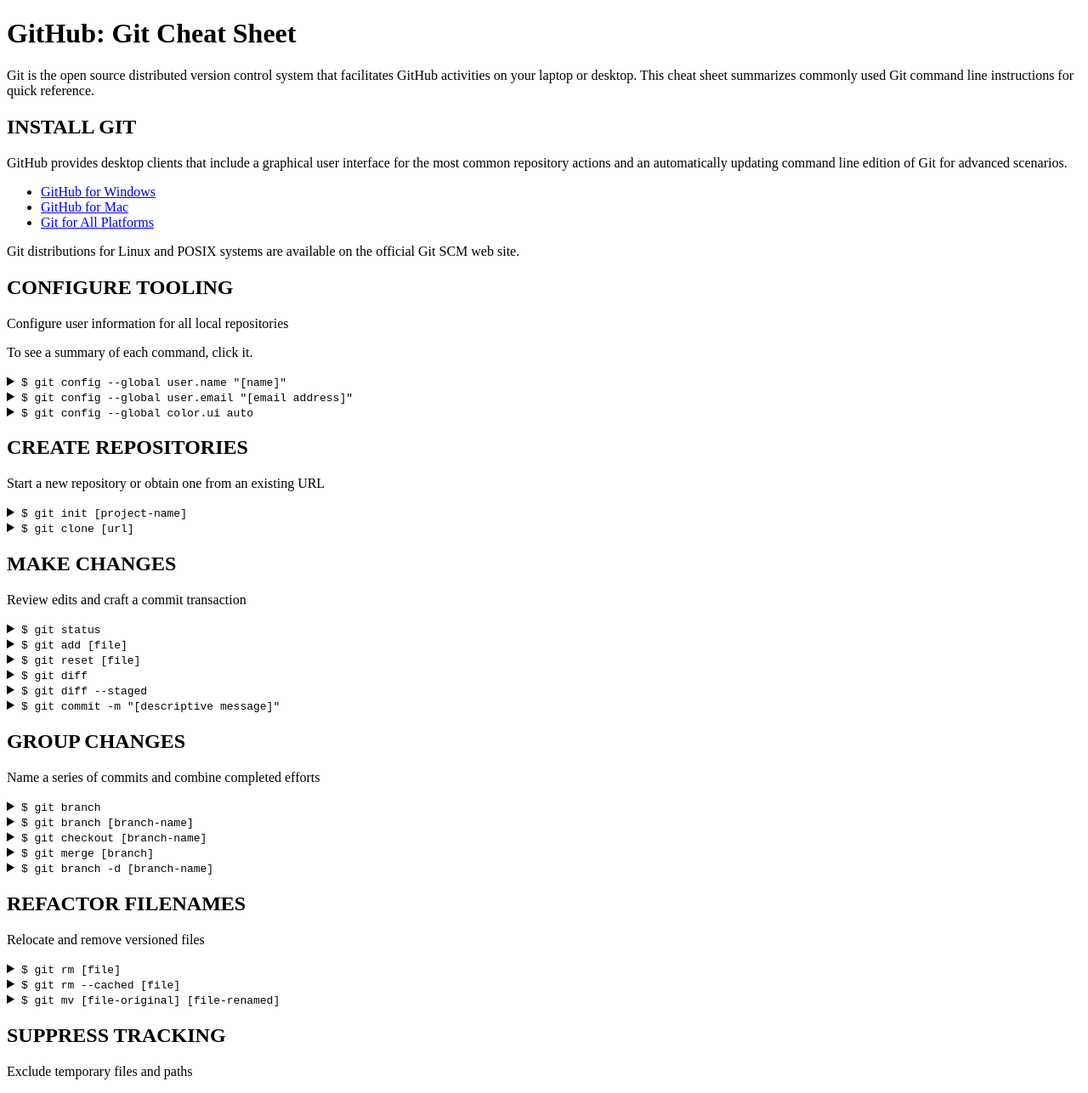
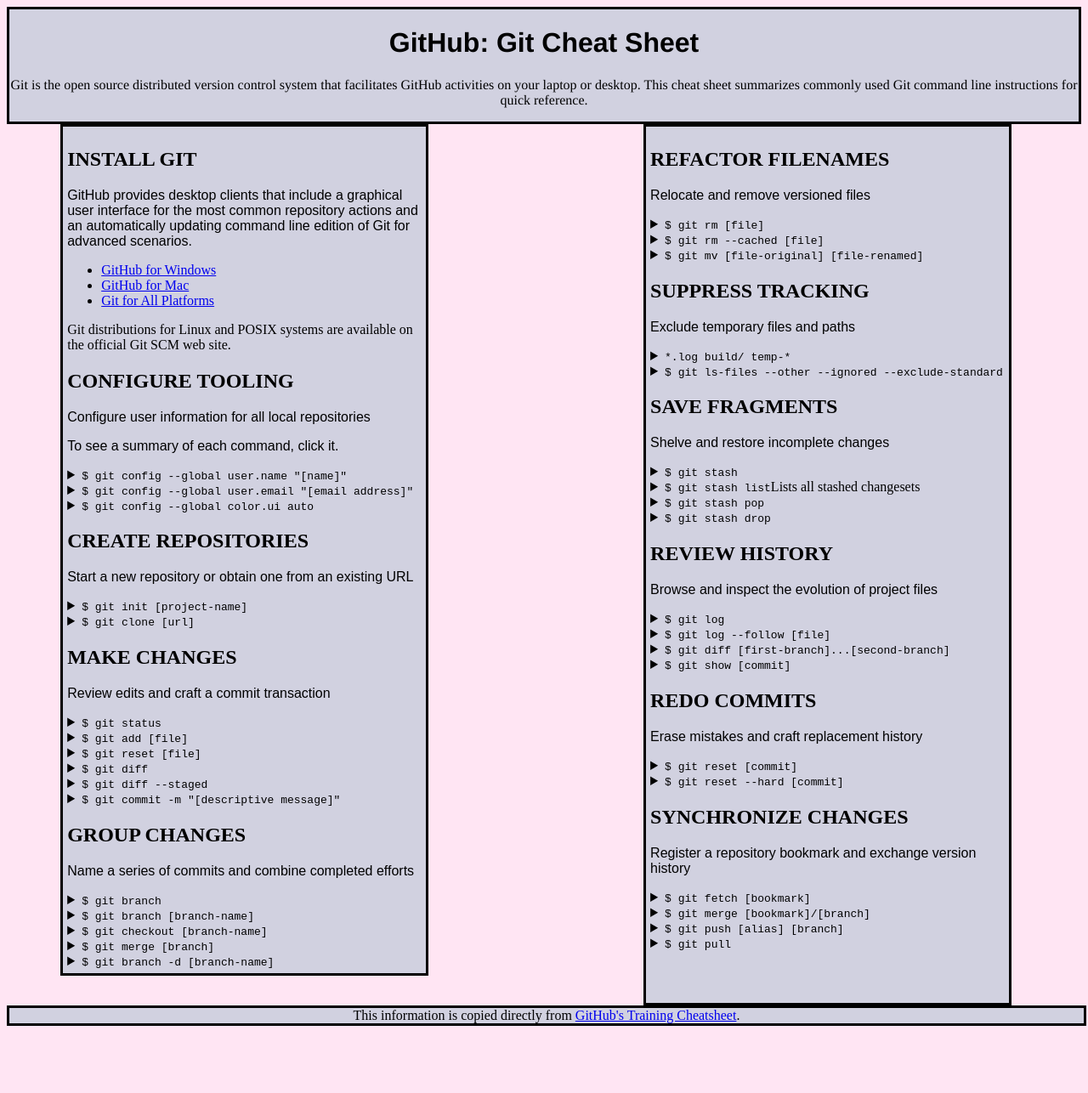
Before and after one commit to CharlieBliss/phase-0, a plain HTML site: page week-4/gps/gps2-1.html in a window 1280 px wide. Shown: the top 1286 px of the page at 85% size. After the commit the page ends 1215 px from the top, so only its background shows below. Drawn offline with Linux system fonts and the light colour scheme.

Commit message:
Add css and reflection comment to gps2-1.html

```diff
--- a/week-4/gps/gps2-1.css
+++ b/week-4/gps/gps2-1.css
@@ -0,0 +1,44 @@
+body{
+  background-color: #ffe5f3;
+}
+header {
+  text-align: center;
+  font-family: Helvetica, sans-serif;
+  border: 3px solid black;
+  background-color: #d1d1e0;
+}
+
+header p {
+  font-family: Times, sans-serif
+}
+section{
+  background-color: #d1d1e0;
+}
+section p {
+  font-family: Arial,sans-serif;
+}
+.column-1 {
+  float:left;
+  width: 33%;
+  margin-right: 20%;
+  margin-left: 5%;
+  border: 3px solid black;
+  padding: 5px;
+}
+
+.column-2 {
+  float: left;
+  width: 33%;
+  border: 3px solid black;
+  padding: 5px;
+  padding-bottom: 61px;
+
+}
+
+footer{
+  clear: both;
+  text-align: center;
+  border: 3px solid black;
+  width: 100%;
+  background-color: #d1d1e0;
+}
```
Also changed, not shown: week-4/gps/gps2-1.html (+4 -2 lines).
